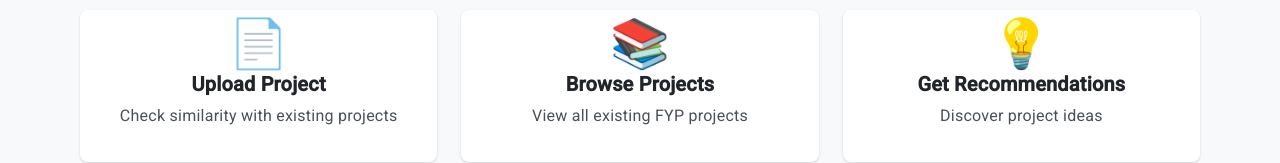
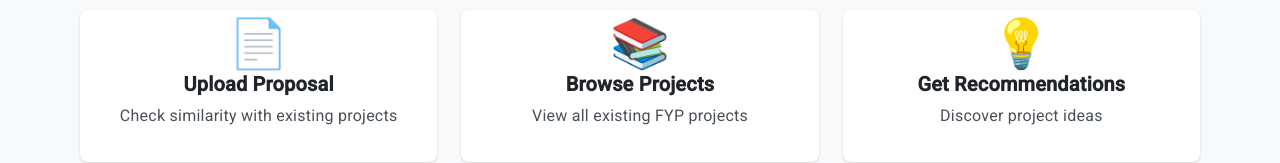
Before and after one commit to pascode47/fyproject-lens, an Angular app in the folder frontend/: page /home in a window 1280 px wide. Shown: the part 296-459 px from the top of the page. Built offline with nearby package versions, Linux system fonts and the light colour scheme.

Commit message:
html stuff

```diff
--- a/frontend/src/app/features/home/home.component.html
+++ b/frontend/src/app/features/home/home.component.html
@@ -10,7 +10,7 @@
     <section class="quick-actions">
       <div class="action-card" [routerLink]="['/check-proposal']">
         <div class="icon">📄</div>
-        <h3>Upload Project</h3>
+        <h3>Upload Proposal</h3>
         <p>Check similarity with existing projects</p>
       </div>
 
```
Also changed, not shown: 1 other file (tests, documents, lock files or other folders).
